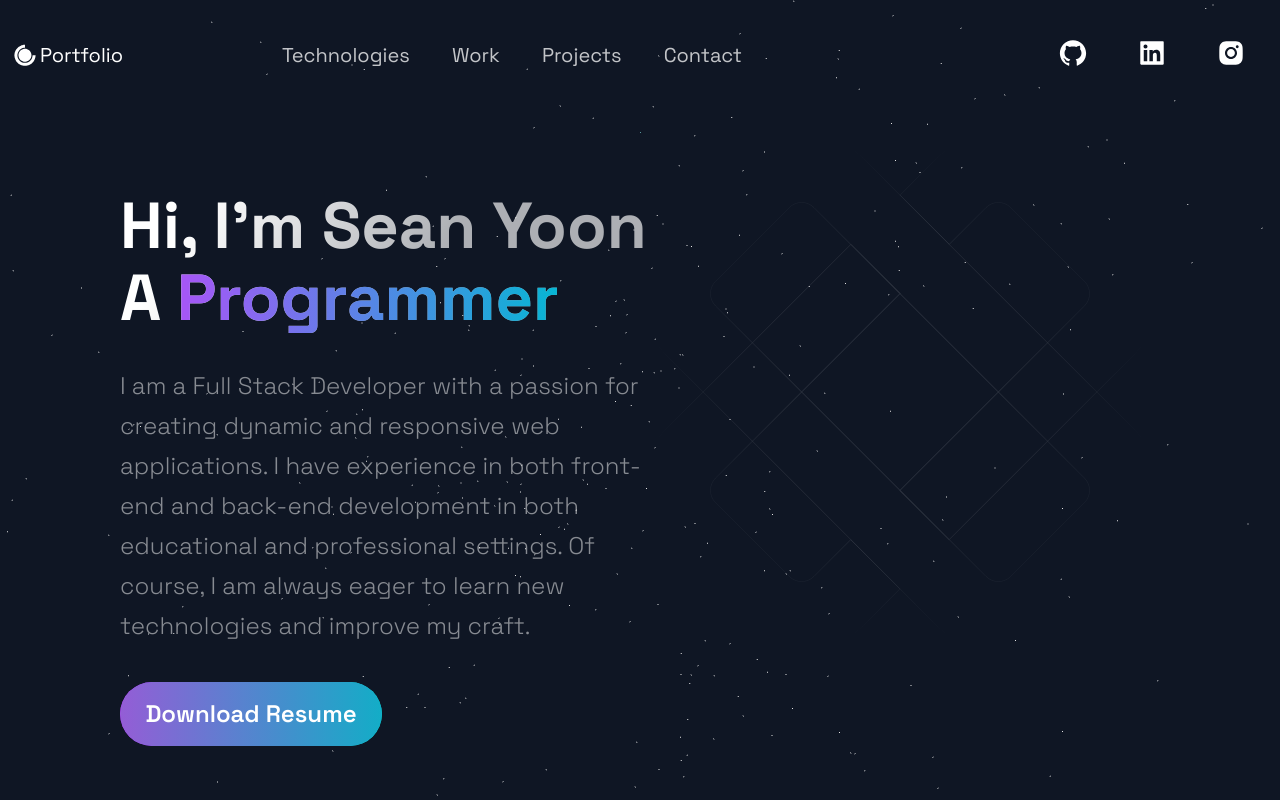
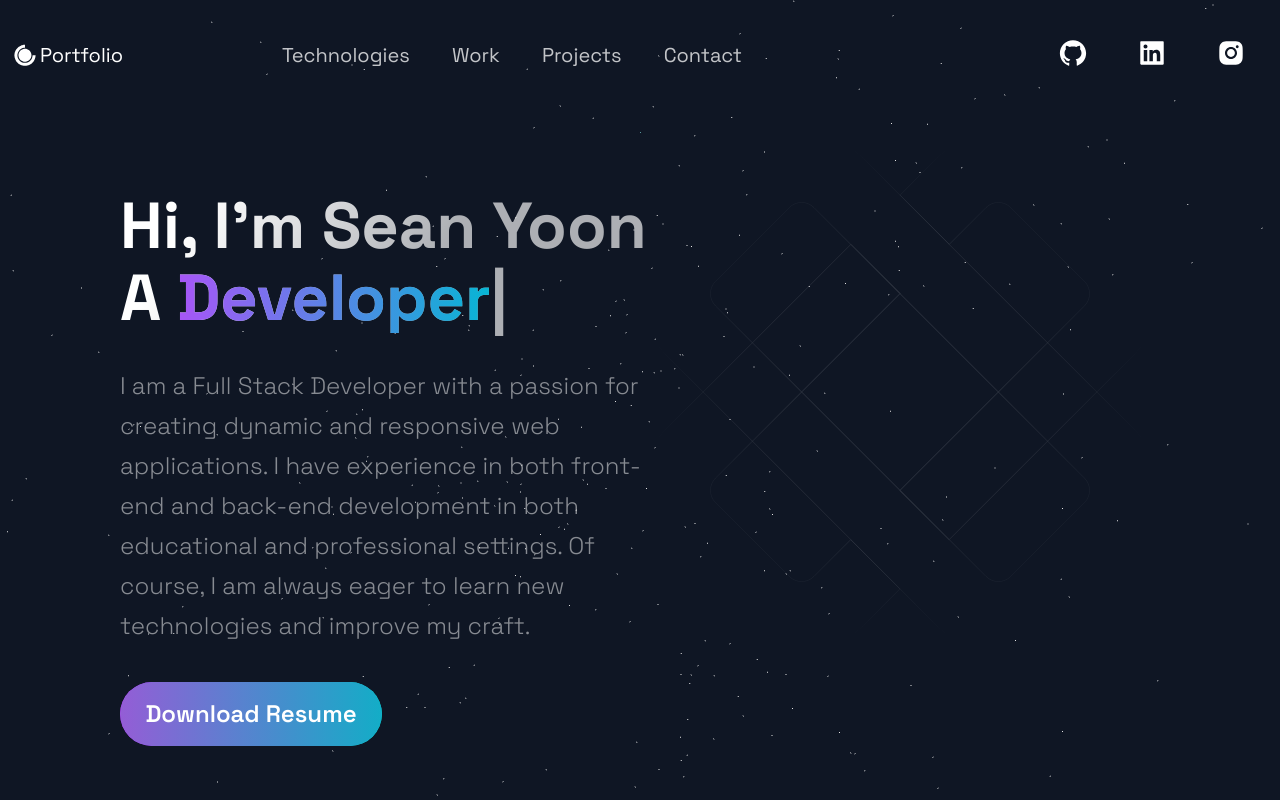
Before and after one commit to seanyoon814/personal_portfolio, a Next.js app: page / in a window 1280 px wide. Shown: the top 800 px of the page. Built offline with nearby package versions, Linux system fonts and the light colour scheme.

Commit message:
changed programmer to developer

```diff
--- a/src/components/Hero/Hero.js
+++ b/src/components/Hero/Hero.js
@@ -10,7 +10,7 @@ const Hero = () => {
 
   useEffect(() => {
     const typed = new Typed(typedEl.current, {
-      strings: ['Programmer', 'Problem Solver', 'Lifelong Learner'],
+      strings: ['Developer', 'Problem Solver', 'Lifelong Learner'],
       typeSpeed: 50,
       backSpeed: 30,
       loop: true,
```
